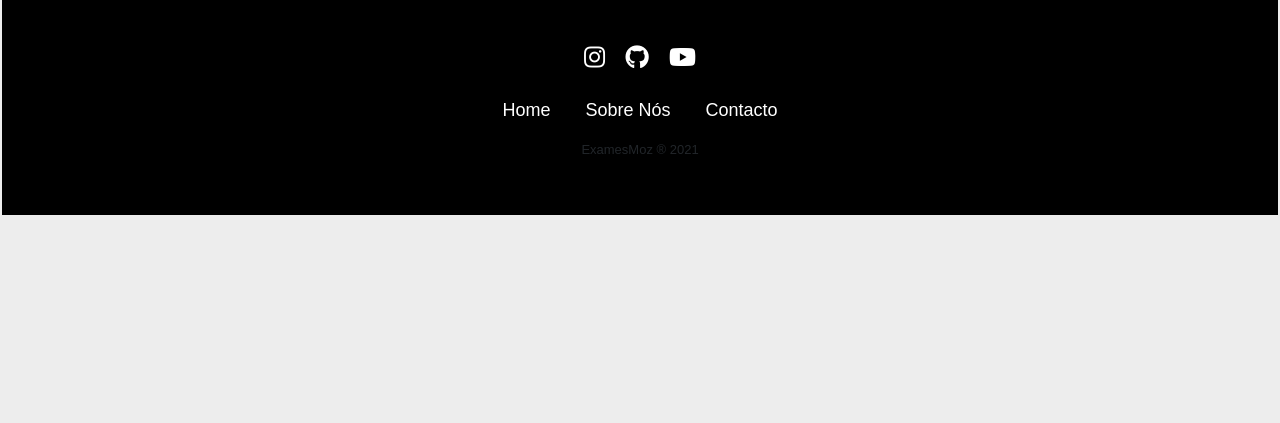
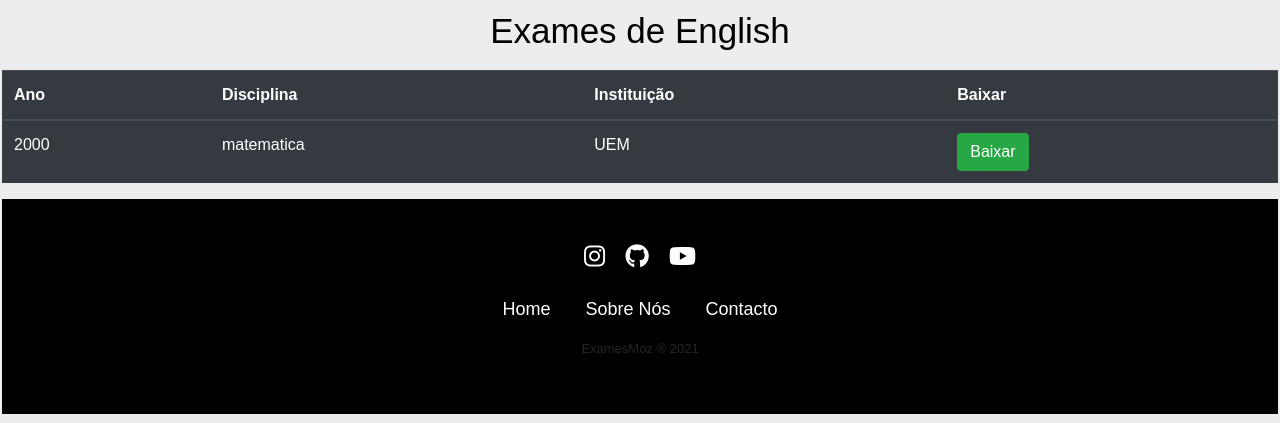
Before and after one commit to Miltonheber/examesite, a Django app: template exame/templates/english.html in a window 1280 px wide. Shown: the part 58-481 px from the top of the page. Run offline with Django 3.2, Linux system fonts and the light colour scheme; the template is opened without the code that fills it: values that come from a table or form of the project are taken from there, others are empty; tables that the repository leaves empty hold one stand-in row (values such as "Sample post"); some libraries are stand-ins or nearby versions.

Commit message:
criando template english

```diff
--- a/exame/templates/english.html
+++ b/exame/templates/english.html
@@ -3,6 +3,32 @@
 
 
 {% block conteudo %}
+	{% if exames %}
+	<h1 class="titulos">Exames de English</h1>
+	<table class="table table-dark">
+	 <thead>
+	   <tr>
+	     <th scope="col">Ano</th>
+	     <th scope="col">Disciplina</th>
+	     <th scope="col">Instituição</th>
+	     <th scope="col">Baixar</th>
+	   </tr>
+	 </thead>
+	 {% for exame in exames %}
+		 <tbody>
+		   <tr>
+		     <td scope="row">{{exame.ano}}</td>
+		     <td scope="row">{{exame.disciplina}}</td>
+		     <td scope="row">{{exame.instituicao}}</td>
+		     <td scope="row">{% buttons %}<a href="{{exame.pdf.url}}" download><button type="button" class="btn btn-success">Baixar</button></a>{% endbuttons %}</td>
+		   </tr>
+		 </tbody>
+	{% endfor %}
+</table>
+	{% endif %}
+	{% if not exames %}
+		<h1 class="titulos">Não há exames de english</h1>
+	{% endif %}
 
 
 {% endblock %}
```
Also changed, not shown: 1 other file.
